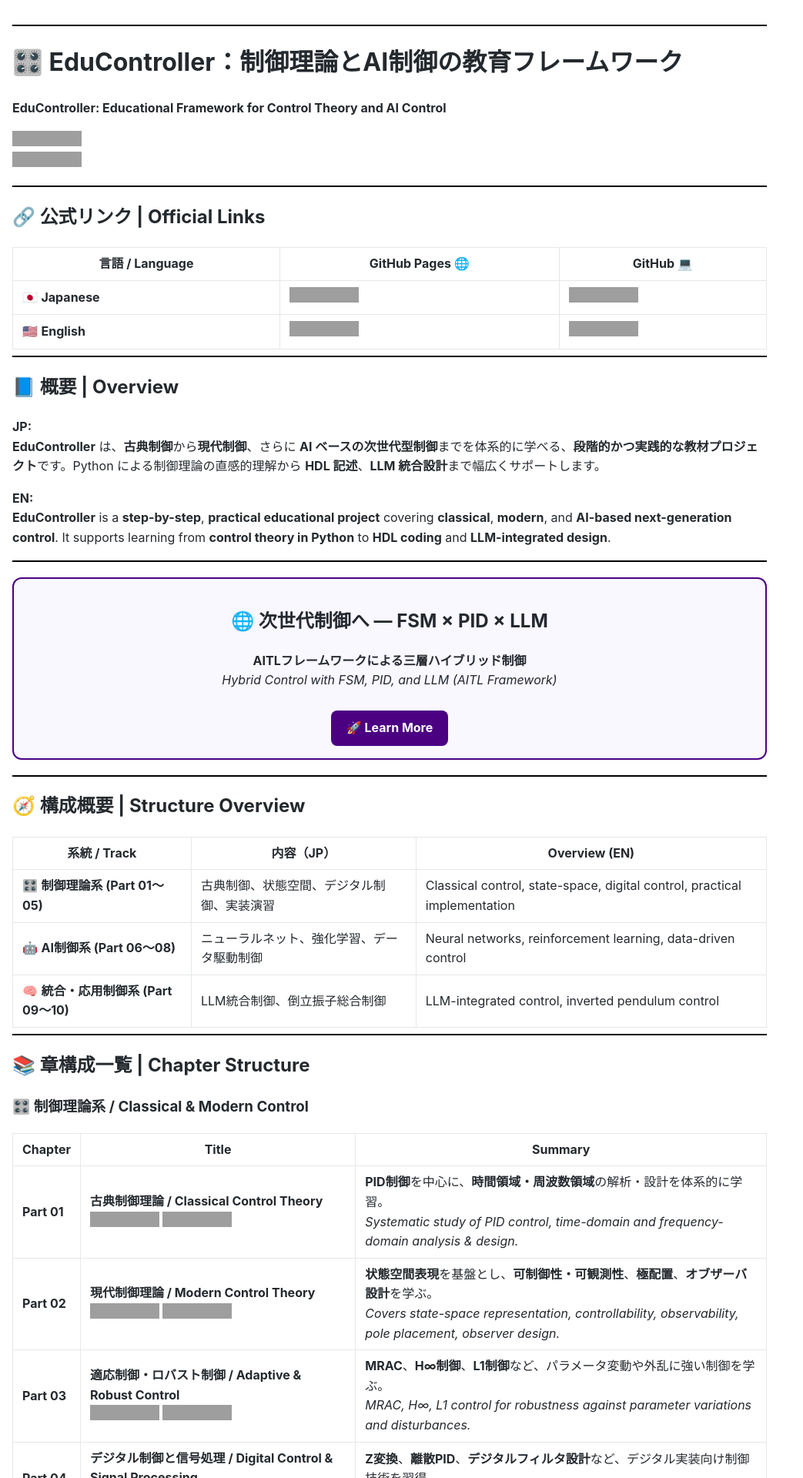
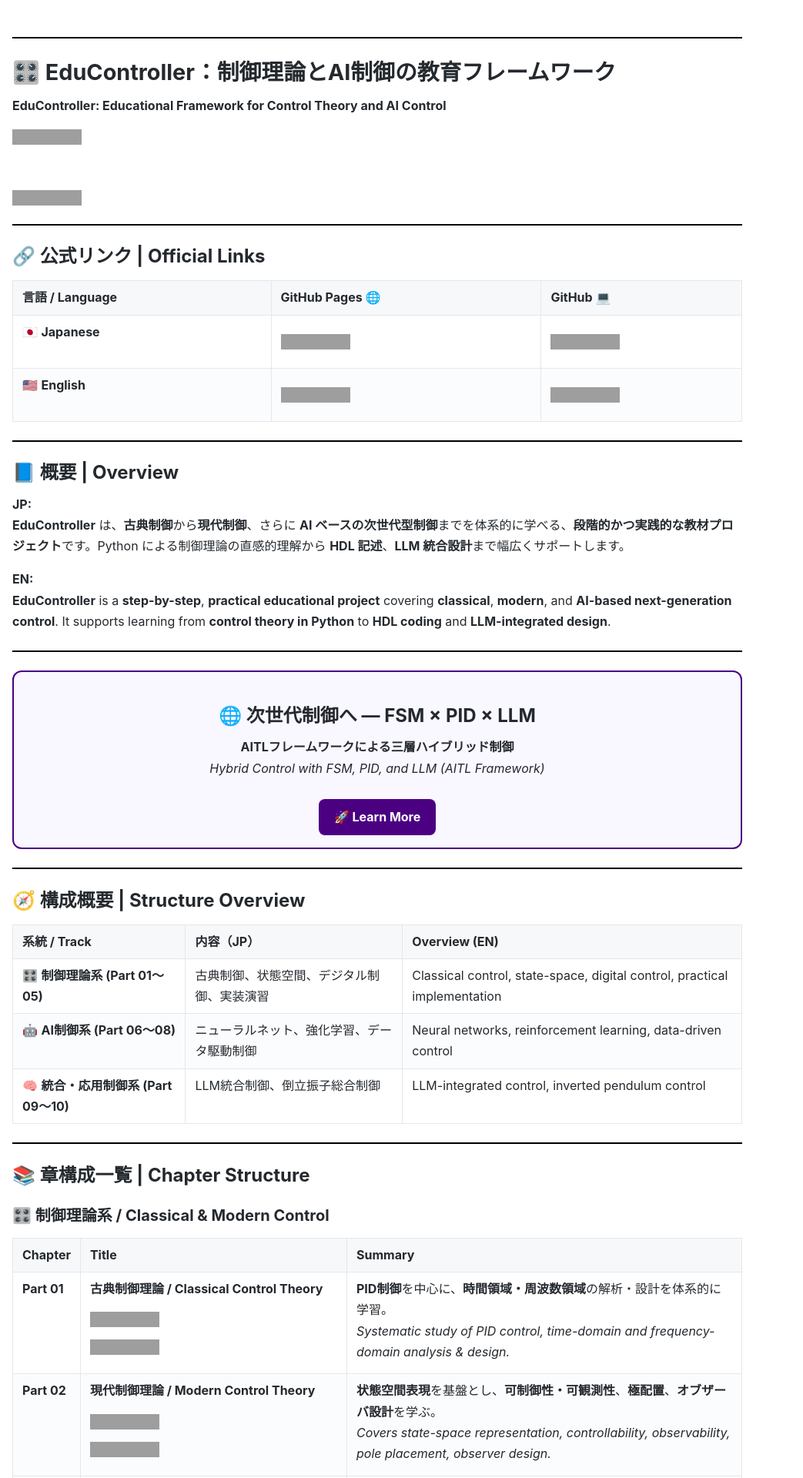
Before and after one commit to Samizo-AITL/EduController, a Jekyll site: the page built from index.md, in a window 1280 px wide. Shown: the top 1920 px of the page at 77% size, without its empty margins (0-1043 px from the left). Built offline with Jekyll 4.4.1, drawn with Linux system fonts in a browser that asks for light colours; grey boxes are pictures that could not be loaded.

Commit message:
Update style.css

```diff
--- a/assets/css/style.css
+++ b/assets/css/style.css
@@ -1,40 +1,125 @@
 /* ──────────────── */
-/* Minimal CSS Style */
+/* Minimal CSS Style (revised) */
 /* ──────────────── */
 
-/* 区切り線は黒実線 */
-hr {
-  border: 0;
-  border-top: 2px solid #000;
-}
+/* すべての要素を安定させる */
+*,
+*::before,
+*::after { box-sizing: border-box; }
 
-/* 表のスタイル */
-table {
-  border-collapse: collapse;
-  width: 100%;
-}
-
-th, td {
-  border: 1px solid #e5e7eb; /* 薄い線 */
-  padding: .5rem .75rem;
-}
-
-/* フォント（GitHub風） */
+/* ベース（GitHub寄りの読みやすさ） */
+html { -webkit-text-size-adjust: 100%; }
 body {
   font-family: -apple-system, BlinkMacSystemFont, "Segoe UI", Helvetica, Arial,
     sans-serif, "Apple Color Emoji", "Segoe UI Emoji";
   font-size: 16px;
-  line-height: 1.6;
+  line-height: 1.7;
   color: #24292e;
   background: #fff;
   margin: 0;
-  padding: 0;
 }
 
-/* Mermaid 図は中央寄せ */
+/* 見出し：間隔だけ最小限調整 */
+h1, h2, h3, h4, h5, h6 {
+  margin: 1.6rem 0 .8rem;
+  line-height: 1.25;
+  font-weight: 700;
+}
+h1 { font-size: 1.8rem; }
+h2 { font-size: 1.5rem; }
+h3 { font-size: 1.25rem; }
+
+/* 段落とリストの間隔 */
+p, ul, ol { margin: .7rem 0 1rem; }
+ul, ol { padding-left: 1.25rem; }
+
+/* リンク（シンプルに太字＋下線） */
+a {
+  color: #0366d6;
+  font-weight: 600;
+  text-decoration: underline;
+}
+a:hover { color: #024ea3; }
+
+/* 区切り線は黒実線（指定どおり） */
+hr {
+  border: 0;
+  border-top: 2px solid #000;
+  margin: 1.5rem 0;
+}
+
+/* 画像は横幅にフィット */
+img, video, canvas, svg {
+  display: block;
+  max-width: 100%;
+  height: auto;
+  margin: 1rem 0;
+}
+
+/* コード */
+code, kbd, samp {
+  font-family: ui-monospace, SFMono-Regular, Menlo, Monaco, Consolas, "Liberation Mono",
+    "Courier New", monospace;
+  font-size: .95em;
+  background: #f6f8fa;
+  padding: .15em .35em;
+  border-radius: 4px;
+}
+pre {
+  background: #f6f8fa;
+  border: 1px solid #e1e4e8;
+  padding: .9rem 1rem;
+  border-radius: 6px;
+  overflow: auto;
+}
+pre code { background: transparent; padding: 0; }
+
+/* 引用（控えめ） */
+blockquote {
+  margin: 1rem 0;
+  padding: .6rem 1rem;
+  color: #57606a;
+  background: #f6f8fa;
+  border-left: .25rem solid #d0d7de;
+}
+
+/* 表（薄い罫線＋最小限の強調） */
+table {
+  width: 100%;
+  border-collapse: collapse;
+  margin: 1rem 0;
+}
+th, td {
+  border: 1px solid #e5e7eb;     /* 薄い線 */
+  padding: .5rem .75rem;         /* 横余白やや広め */
+  vertical-align: top;
+}
+th {
+  background: #f6f8fa;           /* 見出し行だけ淡色 */
+  font-weight: 700;
+  text-align: left;
+}
+/* 交互行（読みやすさ用。不要なら削除） */
+tbody tr:nth-child(even) td { background: #fbfcfd; }
+
+/* Mermaid 図は中央寄せ（そのまま） */
 .mermaid {
   display: block;
   margin: 1.25rem auto;
   max-width: 100%;
   text-align: center;
 }
+
+/* モバイル微調整 */
+@media (max-width: 768px) {
+  body { font-size: 15.5px; }
+  h1 { font-size: 1.6rem; }
+  h2 { font-size: 1.35rem; }
+  h3 { font-size: 1.15rem; }
+}
+
+/* 印刷時の無駄な色抑制（必要最低限） */
+@media print {
+  a { color: #000; text-decoration: underline; }
+  pre, code, blockquote { background: #fff; }
+}
```
